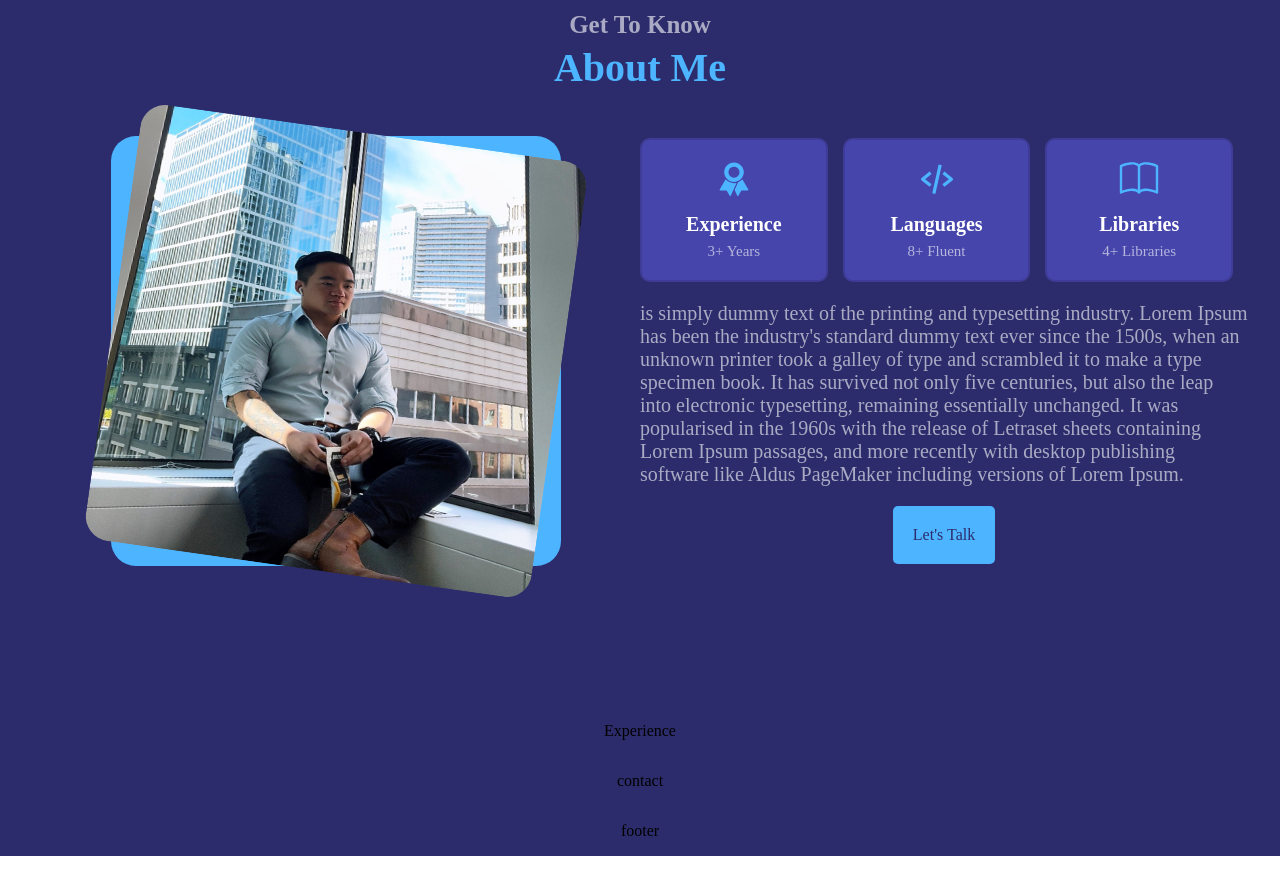
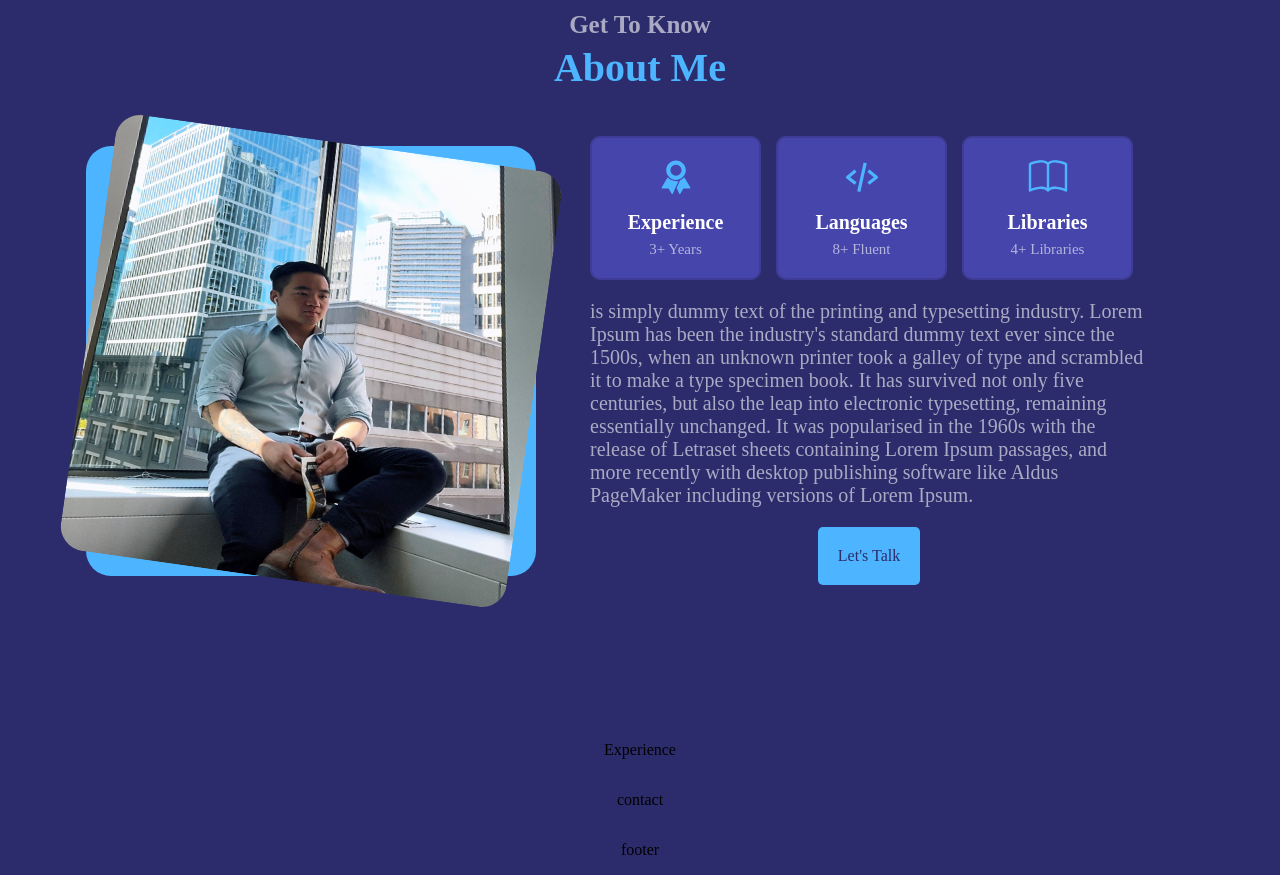
Before and after one commit to frannyngo/portfolio, a React (Create React App) app: page / in a window 1280 px wide. Shown: the part 1200-2075 px from the top of the page. Built offline with nearby package versions, Linux system fonts and the light colour scheme.

Commit message:
about_page_media_query

```diff
--- a/src/components/about/about_styles.js
+++ b/src/components/about/about_styles.js
@@ -18,10 +18,20 @@ export const About_Container = styled.div`
   justify-content: left;
   width: 50%;
   flex-direction: column;
+  padding-right: 100px;
 
-  @media (max-width: 868px) {
+  @media (max-width: 1258px) {
+    padding-right: 20px;
+  }
+
+  @media (max-width: 1100px) {
+    padding-right: 0px;
+  }
+
+  @media (max-width: 1070px) {
     margin-top: 50px;
     width: 90%;
+    align-items: center;
   }
 `;
 
@@ -38,6 +48,10 @@ export const Cube_Container = styled.div`
   align-items: center;
   justify-content: center;
   width: 100%;
+
+  @media (max-width: 1070px) {
+    width: 90%;
+  }
 
   @media (max-width: 568px) {
     flex-direction: column;
@@ -80,7 +94,7 @@ export const Header = styled.h2`
   margin-top: 15px;
   padding: 0px;
 
-  @media (max-width: 1050px) {
+  @media (max-width: 1070px) {
     font-size: 17px;
   }
 `;
@@ -92,7 +106,7 @@ export const Sub_Header = styled.p`
   padding: 0px;
   margin-top: -10px;
 
-  @media (max-width: 1050px) {
+  @media (max-width: 1070px) {
     font-size: 12px;
   }
 `;
@@ -102,8 +116,9 @@ export const Description = styled.p`
   font-size: 20px;
   margin-top: 20px;
 
-  @media (max-width: 1050px) {
+  @media (max-width: 1070px) {
     font-size: 17px;
+    width: 90%;
   }
 
   @media (max-width: 868px) {
@@ -119,7 +134,7 @@ export const Image_Background = styled.div`
   border-radius: 25px;
   z-index: 0;
 
-  @media (max-width: 1050px) {
+  @media (max-width: 1070px) {
     width: 320px;
     height: 300px;
   }
@@ -134,7 +149,7 @@ export const Image = styled.img`
   border-radius: 25px;
   transform: rotate(8deg);
 
-  @media (max-width: 1050px) {
+  @media (max-width: 1070px) {
     width: 320px;
     height: 310px;
   }
```
